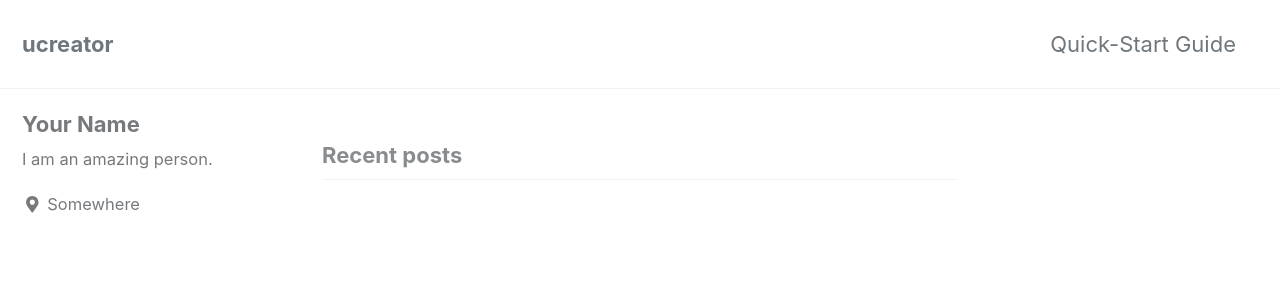
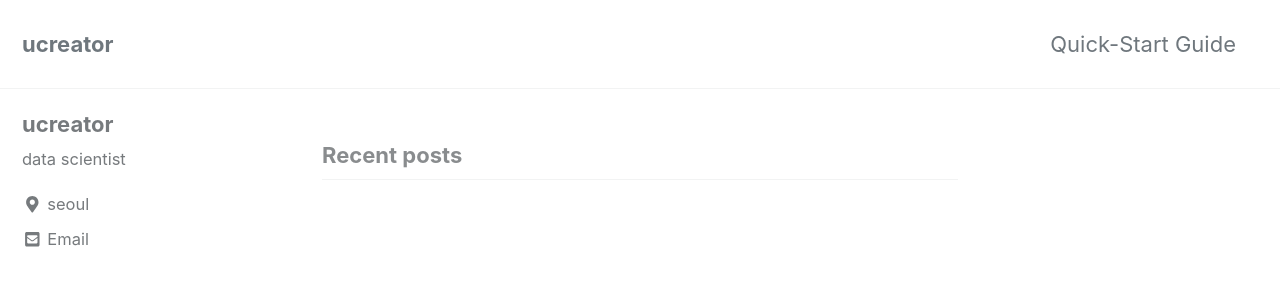
Before and after one commit to ucreator/ucreator.github.io, a Jekyll site: the page built from index.html, in a window 1280 px wide and 900 px high. Shown: the top 300 px of the window. Built offline with Jekyll 4.4.1, drawn with Linux system fonts in a browser that asks for light colours; cached includes are drawn as plain includes; nearby versions of some CDN libraries; the list of posts is cut into pages by our own code.

Commit message:
personal information

```diff
--- a/_config.yml
+++ b/_config.yml
@@ -106,11 +106,11 @@ analytics:
 
 # Site Author
 author:
-  name             : "Your Name"
+  name             : "ucreator"
   avatar           : # path of avatar image, e.g. "/assets/images/bio-photo.jpg"
-  bio              : "I am an amazing person."
-  location         : "Somewhere"
-  email            :
+  bio              : "data scientist"
+  location         : "seoul"
+  email            : "ucreator@gmail.com"
   links:
     - label: "Email"
       icon: "fas fa-fw fa-envelope-square"
```
